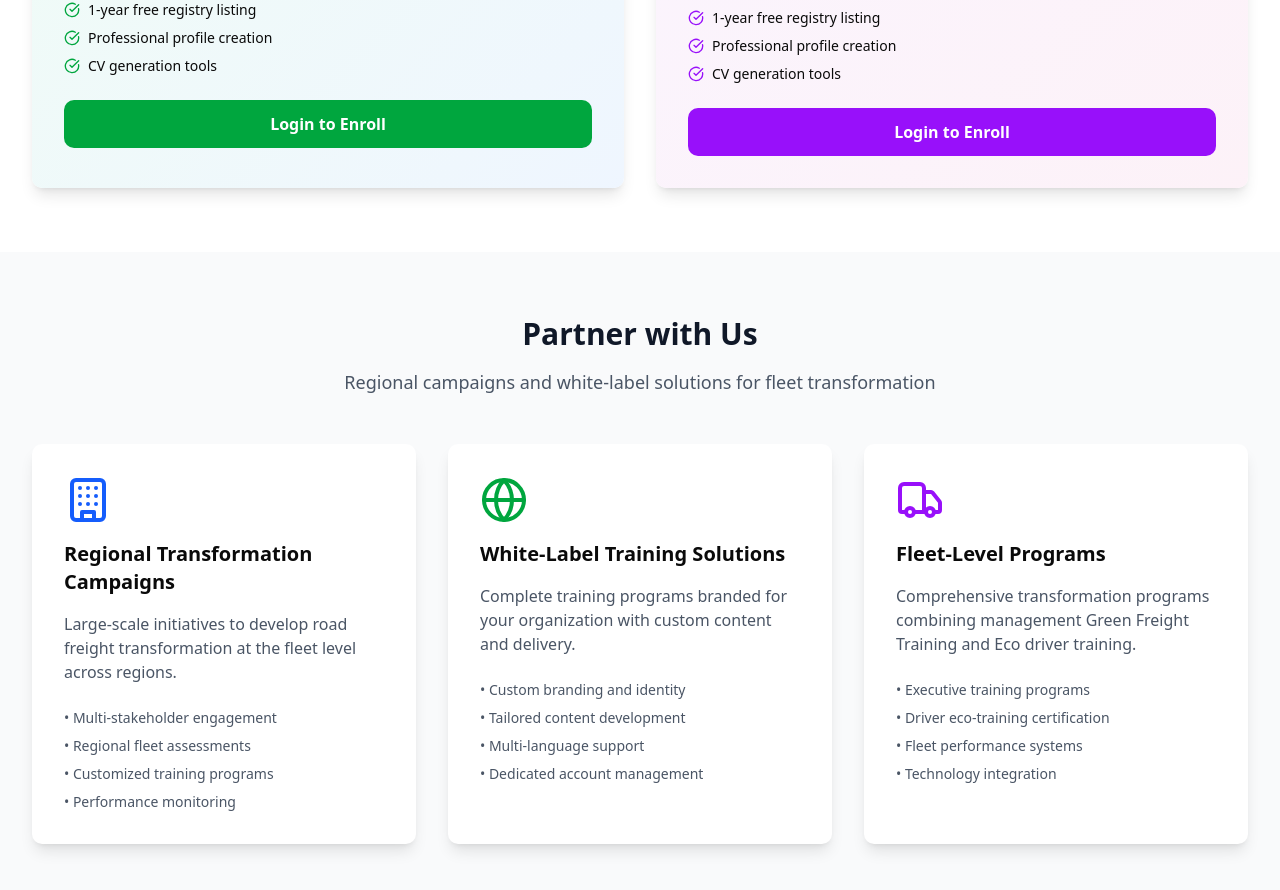
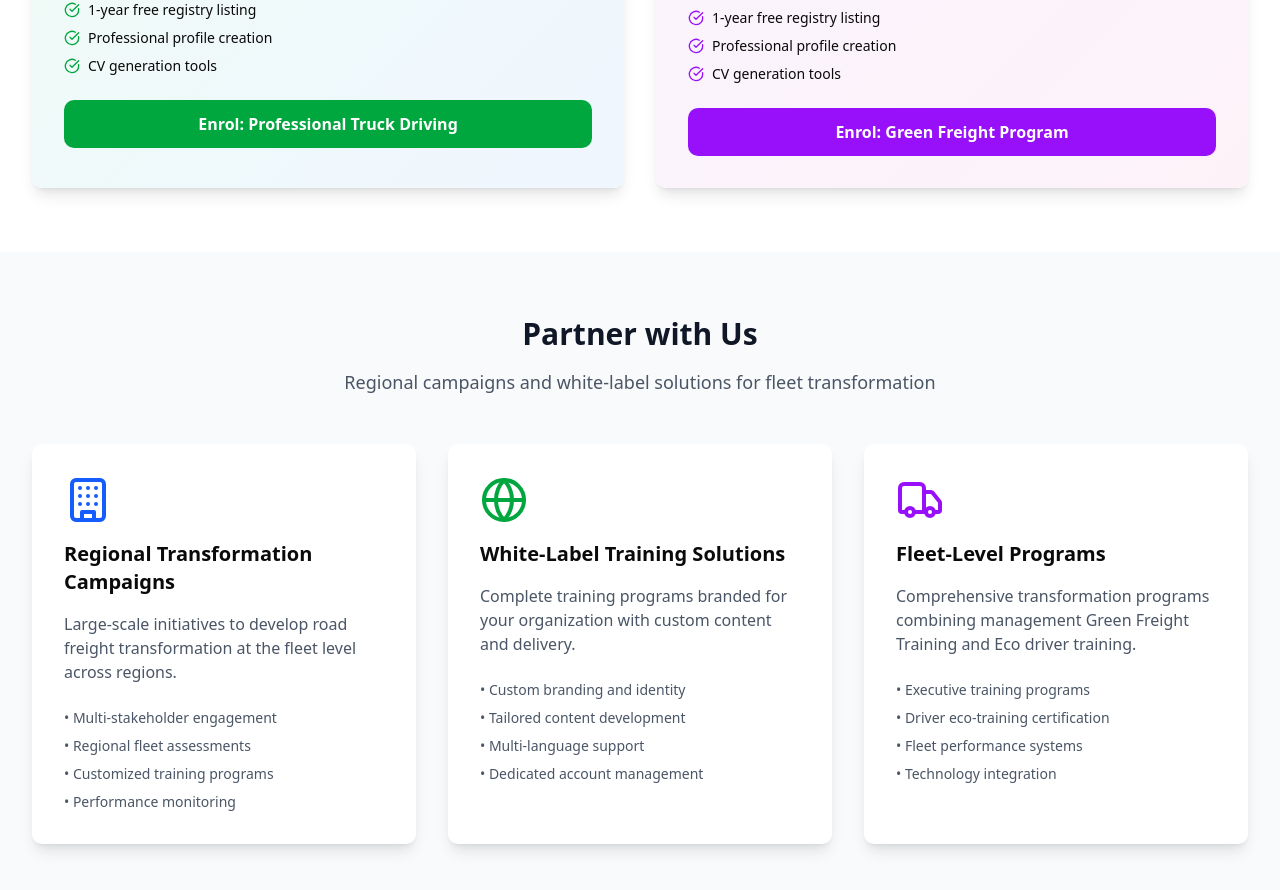
Before and after one commit to sifosman/transportactiongroup, a React (Vite) app in the folder frontend/: page / in a window 1280 px wide. Shown: the part 2120-3010 px from the top of the page. Built offline with nearby package versions, Linux system fonts and the light colour scheme.

Commit message:
Update course enrol buttons in Knowledge Hub

```diff
--- a/frontend/src/App.jsx
+++ b/frontend/src/App.jsx
@@ -578,9 +578,9 @@ function App() {
                 <li className="flex items-center gap-2"><CheckCircle className="w-4 h-4 text-green-600" /> CV generation tools</li>
               </ul>
             </div>
-            <button className="w-full bg-green-600 text-white py-3 rounded-lg font-semibold hover:bg-green-700 transition-colors">
-              Login to Enroll
-            </button>
+            <a href="https://learning.transportactiongroup.com/enrol/index.php?id=2" className="w-full inline-block text-center bg-green-600 text-white py-3 rounded-lg font-semibold hover:bg-green-700 transition-colors">
+              Enrol: Professional Truck Driving
+            </a>
           </div>
 
           {/* Green Freight Professional Program */}
@@ -613,9 +613,9 @@ function App() {
                 <li className="flex items-center gap-2"><CheckCircle className="w-4 h-4 text-purple-600" /> CV generation tools</li>
               </ul>
             </div>
-            <button className="w-full bg-purple-600 text-white py-3 rounded-lg font-semibold hover:bg-purple-700 transition-colors">
-              Login to Enroll
-            </button>
+            <a href="https://learning.transportactiongroup.com/enrol/index.php?id=3" className="w-full inline-block text-center bg-purple-600 text-white py-3 rounded-lg font-semibold hover:bg-purple-700 transition-colors">
+              Enrol: Green Freight Program
+            </a>
           </div>
         </div>
       </div>
```
